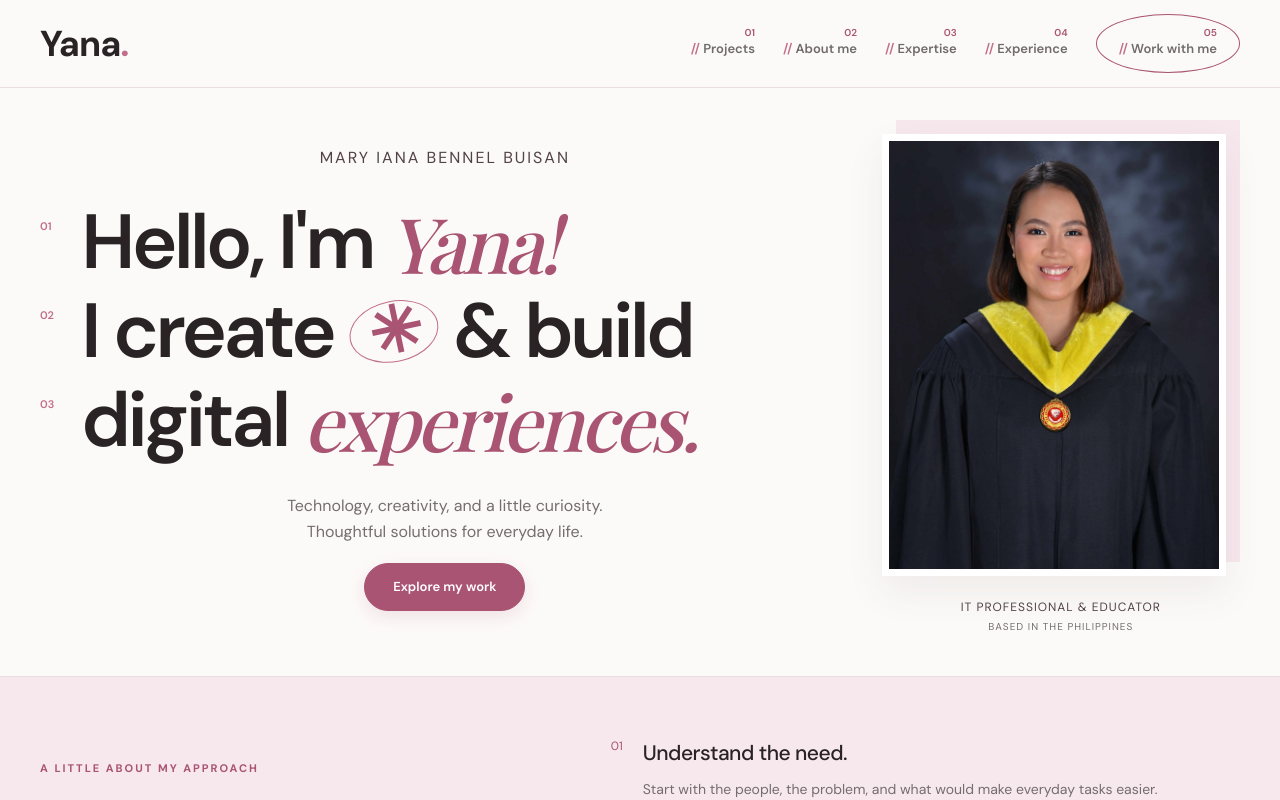
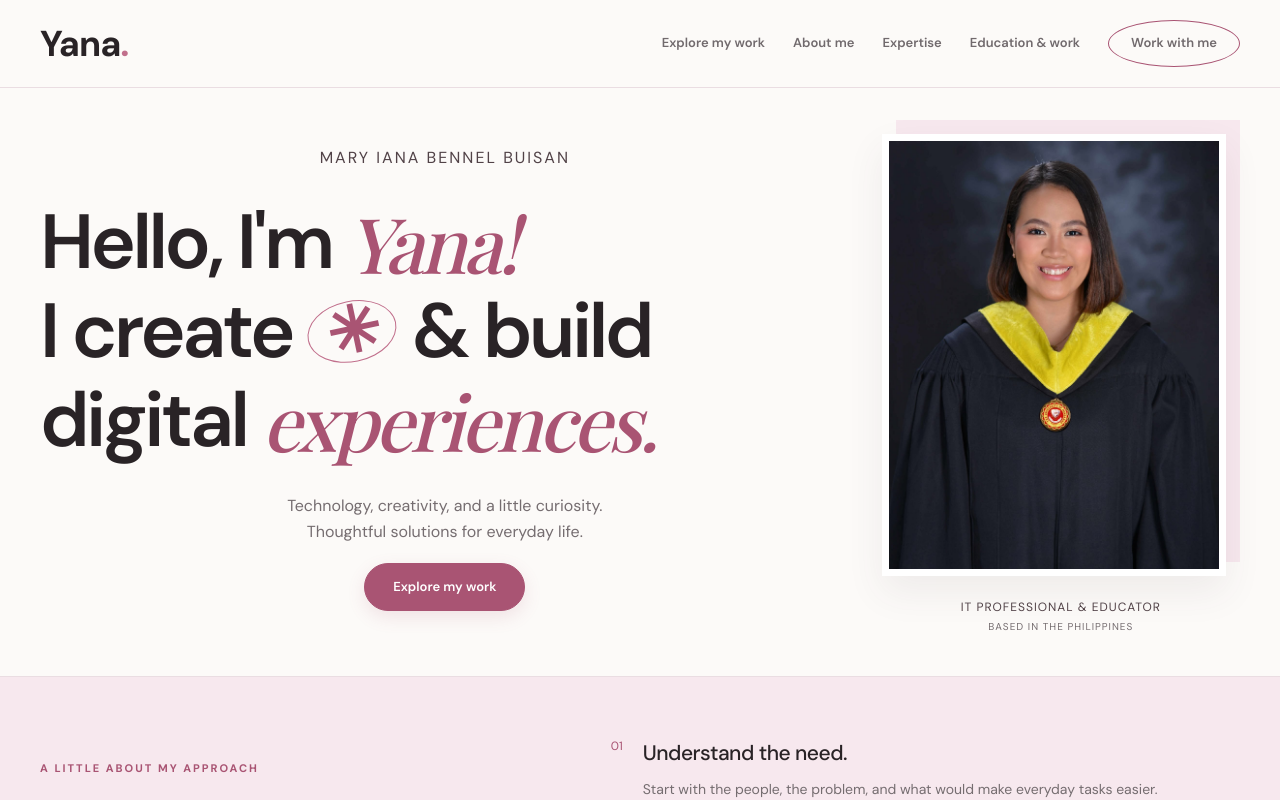
Before and after one commit to bennelyana/portfolio, a Next.js app: page / in a window 1280 px wide. Shown: the top 800 px of the page. Built offline with nearby package versions, Linux system fonts and the light colour scheme; a web font is replaced by a local one.

Commit message:
Simplify navigation and put education before work experience

```diff
--- a/app/page.tsx
+++ b/app/page.tsx
@@ -16,9 +16,9 @@ export default function Home() {
             <div className="hero-copy">
             <p className="hero-name">Mary Iana Bennel Buisan</p>
             <h1 className="statement">
-              <span className="statement-line"><span className="line-number" aria-hidden="true">01</span>Hello, I&apos;m <em>Yana!</em></span>
-              <span className="statement-line"><span className="line-number" aria-hidden="true">02</span>I create <span className="inline-symbol" aria-hidden="true">&#10035;</span> &amp; build</span>
-              <span className="statement-line"><span className="line-number" aria-hidden="true">03</span>digital <em>experiences.</em></span>
+              <span className="statement-line">Hello, I&apos;m <em>Yana!</em></span>
+              <span className="statement-line">I create <span className="inline-symbol" aria-hidden="true">&#10035;</span> &amp; build</span>
+              <span className="statement-line">digital <em>experiences.</em></span>
             </h1>
             <div className="hero-bottom"><p>Technology, creativity, and a little curiosity.<br />Thoughtful solutions for everyday life.</p><a className="round-link" href="#projects">Explore my work</a></div>
             </div>
@@ -141,9 +141,17 @@ export default function Home() {
 
         <section className="section experience" id="experience">
           <div className="section-inner">
-            <p className="section-eyebrow">My journey</p>
-            <h2 className="section-title">Work &amp; <em>education.</em></h2>
+            <h2 className="section-title">Education and <em>Work.</em></h2>
             <div className="resume-grid">
+              <div>
+                <h3 className="resume-heading">College education</h3>
+                <article className="education-card">
+                  <p className="section-eyebrow">2021 - 2025</p>
+                  <h4>Bachelor of Science in Information Technology</h4>
+                  <p>University of Mindanao</p>
+                  <span className="education-status">College graduate</span>
+                </article>
+              </div>
               <div>
                 <h3 className="resume-heading">Work experience</h3>
                 <ol className="experience-list">
@@ -155,15 +163,6 @@ export default function Home() {
                     </li>
                   ))}
                 </ol>
-              </div>
-              <div>
-                <h3 className="resume-heading">College education</h3>
-                <article className="education-card">
-                  <p className="section-eyebrow">2021 - 2025</p>
-                  <h4>Bachelor of Science in Information Technology</h4>
-                  <p>University of Mindanao</p>
-                  <span className="education-status">College graduate</span>
-                </article>
               </div>
             </div>
           </div>
--- a/app/portfolio.css
+++ b/app/portfolio.css
@@ -199,6 +199,9 @@ body .credential-grid { gap: 22px; margin-top: 28px; }
 @media (max-width: 900px) {
   body .about-intro { grid-template-columns: 1fr; gap: 24px; }
 }
+body .experience .section-title { text-align: center; }
+body .resume-grid { grid-template-columns: .85fr 1.15fr; gap: 48px; }
+@media (max-width: 900px) { body .resume-grid { grid-template-columns: 1fr; gap: 32px; } }
 @media (prefers-reduced-motion: reduce) {
   html { scroll-behavior: auto; }
   *, *::before, *::after { transition: none !important; animation: none !important; }
--- a/components/navbar.tsx
+++ b/components/navbar.tsx
@@ -8,12 +8,11 @@ export default function Navbar() {
 
         <nav className="nav-links portfolio-nav" aria-label="Main navigation">
           {[
-            ["projects", "Projects"], ["about", "About me"], ["expertise", "Expertise"],
-            ["experience", "Experience"], ["contact", "Work with me"],
-          ].map(([id, label], index) => (
+            ["projects", "Explore my work"], ["about", "About me"], ["expertise", "Expertise"],
+            ["experience", "Education & work"], ["contact", "Work with me"],
+          ].map(([id, label]) => (
             <a href={`#${id}`} key={id}>
-              <span className="nav-index" aria-hidden="true">{String(index + 1).padStart(2, "0")}</span>
-              <span><span className="nav-slashes" aria-hidden="true">{"// "}</span>{label}</span>
+              <span>{label}</span>
             </a>
           ))}
         </nav>
```
